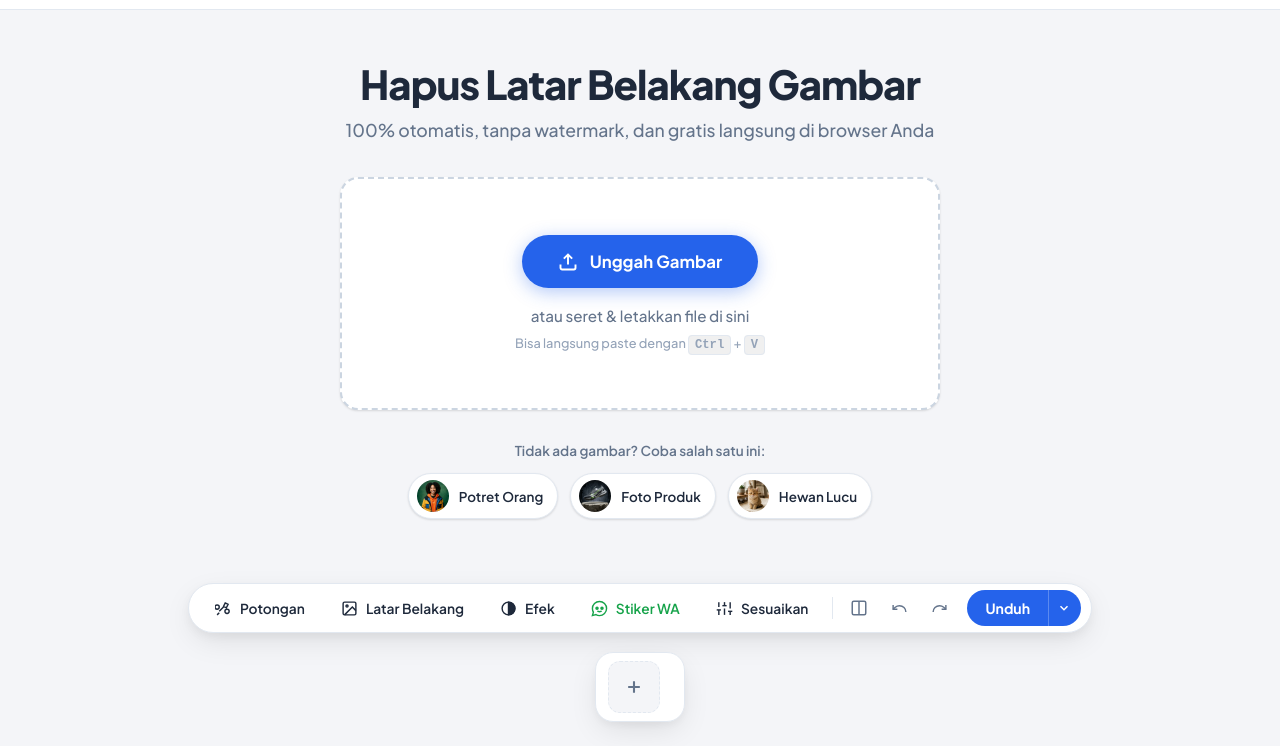
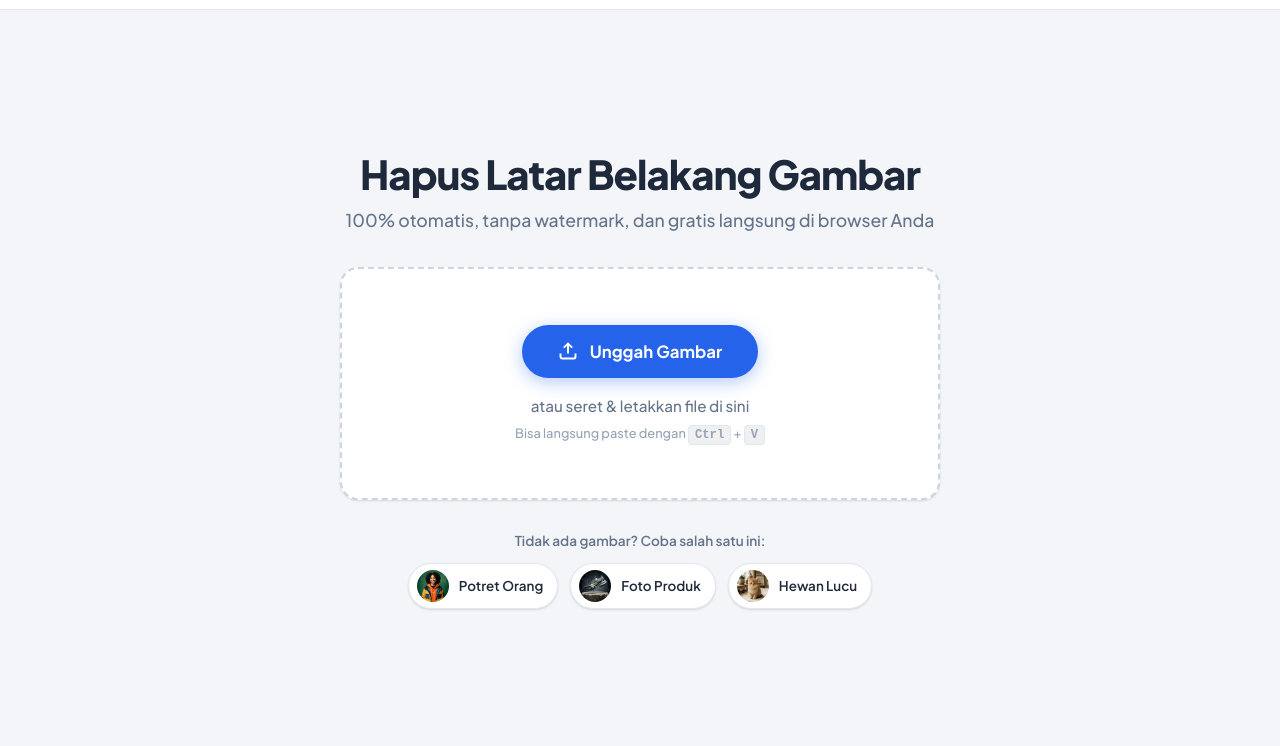
Before and after one commit to rienay/hapusbackround, a website built with Vite: page index.html in a window 1280 px wide. Shown: the part 54-800 px from the top of the page. Built offline with nearby package versions, Linux system fonts and the light colour scheme.

Commit message:
fix: resolve studio screen visibility on initial load by fixing CSS specificity

```diff
--- a/src/style.css
+++ b/src/style.css
@@ -225,12 +225,12 @@ button {
 }
 
 .screen-view {
-  display: none;
+  display: none !important;
   width: 100%;
   flex: 1;
 }
 .screen-view.active {
-  display: flex;
+  display: flex !important;
   flex-direction: column;
 }
 
@@ -435,8 +435,6 @@ button {
    ========================================================================== */
 #studio-screen {
   position: relative;
-  display: flex;
-  flex-direction: column;
   padding-bottom: 96px; /* Space for bottom gallery tray */
 }
 
```
